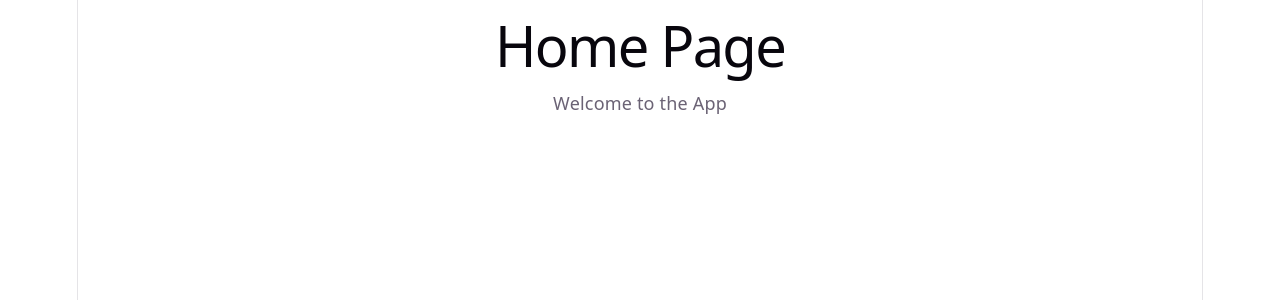
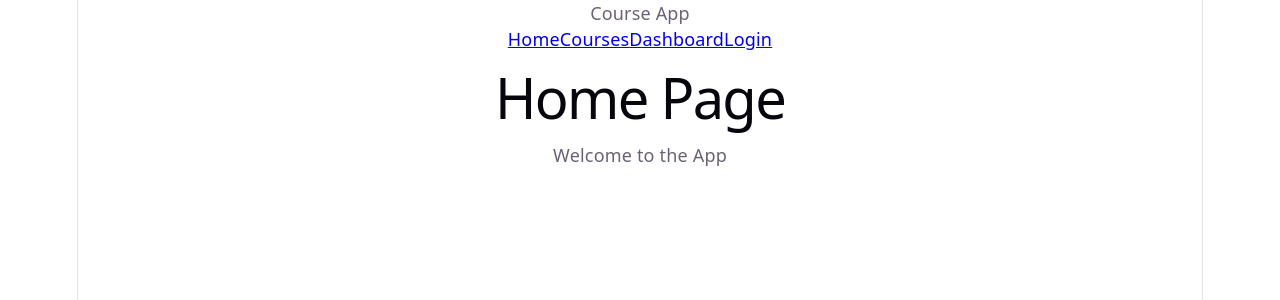
Before and after one commit to marcnzedspaces/NFS_JAVA_C1_2026, a React (Vite) app in the folder course-frontend/: page / in a window 1280 px wide. Shown: the top 300 px of the page. Built offline with nearby package versions, Linux system fonts and the light colour scheme.

Commit message:
Created MainLayout, Navbar, and added nested routes

```diff
--- a/course-frontend/src/App.jsx
+++ b/course-frontend/src/App.jsx
@@ -1,4 +1,6 @@
 import { Routes, Route } from "react-router-dom";
+
+import MainLayout from "./layouts/MainLayout";
 
 import HomePage from "./pages/HomePage";
 import LoginPage from "./pages/LoginPage";
@@ -10,12 +12,14 @@ import NotFoundPage from "./pages/NotFoundPage";
 function App() {
   return (
       <Routes>
-      <Route path="/" element={<HomePage />} />
+        <Route path="/" element={<MainLayout />} >
+          <Route index element={<HomePage />} />
           <Route path="/login" element={<LoginPage />} />
           <Route path="/courses" element={<CoursesPage />} />
           <Route path="/courses/:id" element={<CourseDetailPage />} />
           <Route path="/dashboard" element={<DashboardPage />} />
           <Route path="*" element={<NotFoundPage />} />
+        </Route>
       </Routes>
   );
 }
--- /dev/null
+++ b/course-frontend/src/components/Navbar.jsx
@@ -0,0 +1,17 @@
+import { Link } from "react-router-dom";
+
+function Navbar(){
+    return (
+        <nav className="navbar">
+            <div className="nav-brand">Course App</div>
+
+            <div className="nav-links">
+                <Link to="/">Home</Link>
+                <Link to="/courses">Courses</Link>
+                <Link to="/dashboard">Dashboard</Link>
+                <Link to="/login">Login</Link>
+            </div>
+        </nav>
+    );
+}
+export default Navbar;
--- /dev/null
+++ b/course-frontend/src/layouts/MainLayout.jsx
@@ -0,0 +1,15 @@
+import { Outlet } from "react-router-dom";
+import Navbar from "../components/Navbar";
+function MainLayout(){
+    return (
+        <>
+            <Navbar />
+
+            <main className="container">
+                <Outlet />
+            </main>
+        </>
+    );
+}
+
+export default MainLayout;
```
Lines whose indentation alone changed are shown as unchanged.
